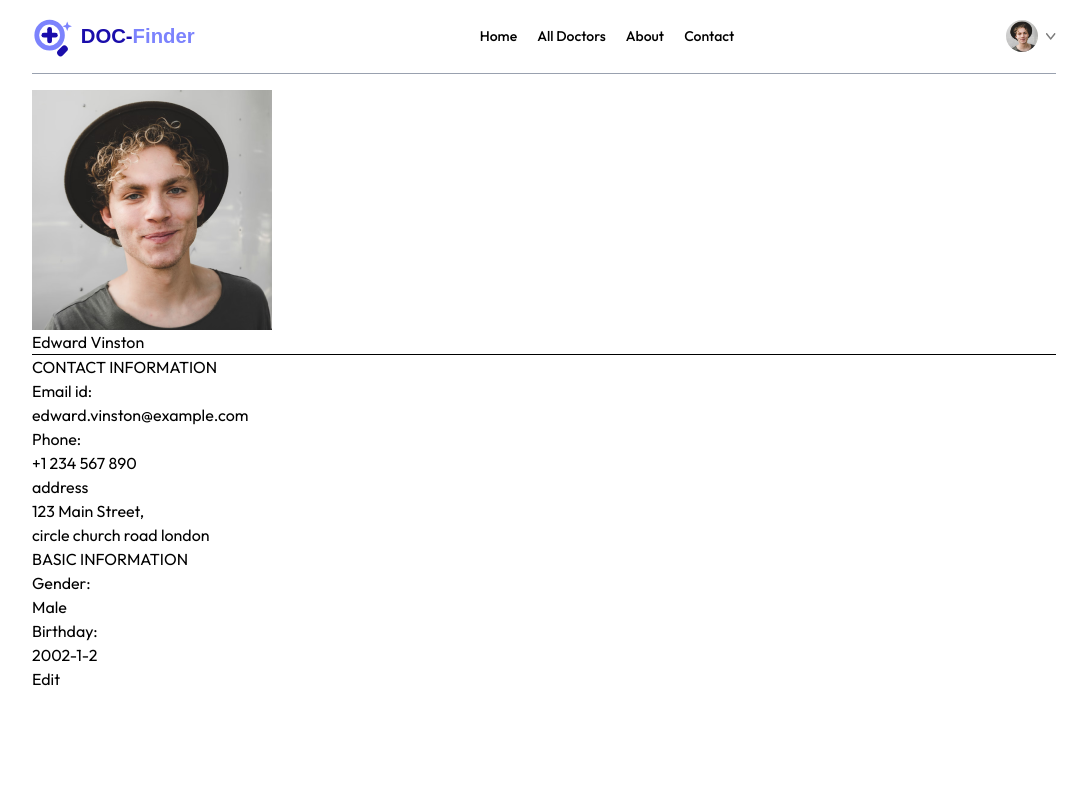
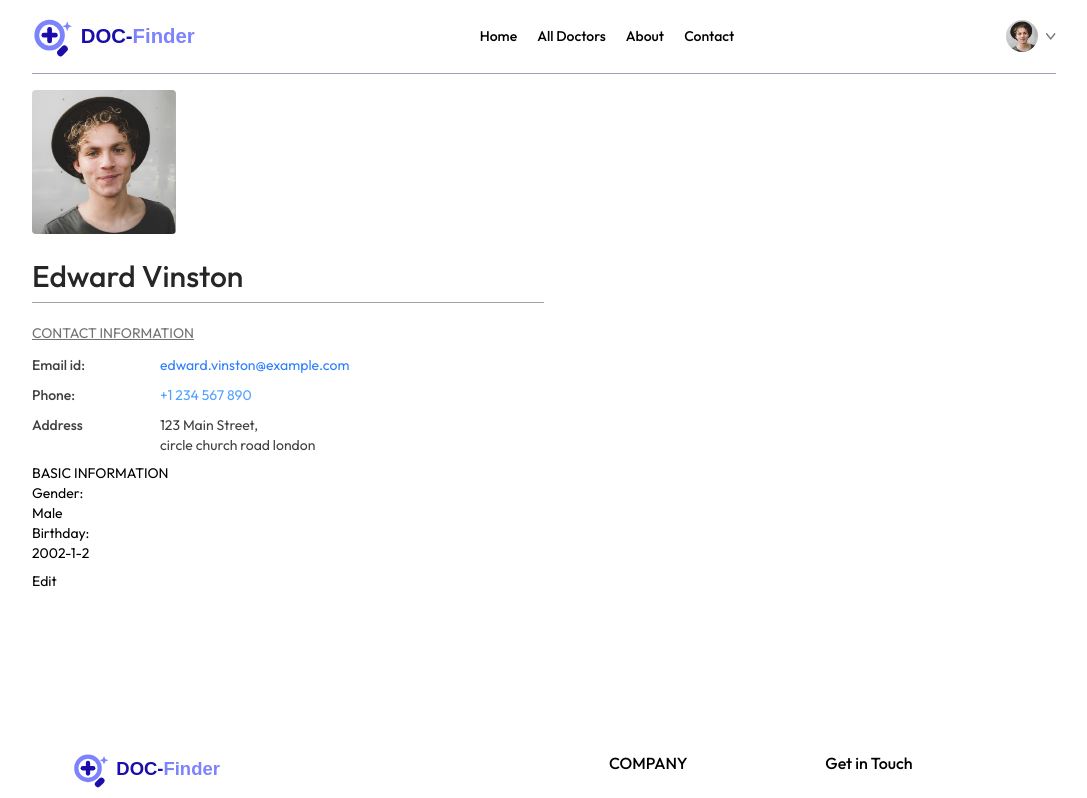
Before and after one commit to HarisShahnawaz/DOC-Finder, a React (Vite) app in the folder frontend/: page /my-profile in a window 1280 px wide. Shown: the top 798 px of the page, without its empty margins (96-1183 px from the left). Built offline with nearby package versions, Linux system fonts and the light colour scheme.

Commit message:
add cs styles

```diff
--- a/frontend/src/pages/MyProfile.jsx
+++ b/frontend/src/pages/MyProfile.jsx
@@ -19,29 +19,29 @@ const MyProfile = () => {
 
   const [isEdit, setIsEdit] = useState(false)
   return (
-    <div>
-      <img src={userData.image} alt="" />
+    <div className='max-w-lg flex flex-col gap-2 text-sm'>
+      <img className='w-36 rounded' src={userData.image} alt="" />
 
 
       {
         isEdit
-          ? <input type='text' value={userData.name} onChange={e => setUserData(prev => ({ ...prev, name: e.target.value }))} />
-          : <p>{userData.name}</p>
+          ? <input className='bg-gray-50 text-3xl font-medium max-w-60 mt-4' type='text' value={userData.name} onChange={e => setUserData(prev => ({ ...prev, name: e.target.value }))} />
+          : <p className='font-medium text-3xl text-neutral-800 mt-4'>{userData.name}</p>
       }
-      <hr />
+      <hr className='bg-zinc-400 h-[1px] border-none' />
 
       <div>
-        <p>CONTACT INFORMATION</p>
-        <div>
-          <p>Email id:</p>
-          <p>{userData.email}</p>
-          <p>Phone:</p>
+        <p className='text-neutral-500 underline mt-3 '>CONTACT INFORMATION</p>
+        <div className='grid grid-cols-[1fr_3fr] gap-y-2.5 mt-3 text-neutral-700'>
+          <p className='font-medium'>Email id:</p>
+          <p className='text-blue-500'>{userData.email}</p>
+          <p className='font-medium'>Phone:</p>
           {
             isEdit
-              ? <input type='text' value={userData.phone} onChange={e => setUserData(prev => ({ ...prev, phone: e.target.value }))} />
-              : <p>{userData.phone}</p>
+              ? <input className='bg-gray-100 max-w-52' type='text' value={userData.phone} onChange={e => setUserData(prev => ({ ...prev, phone: e.target.value }))} />
+              : <p className='text-blue-400'>{userData.phone}</p>
           }
-          <p>address</p>
+          <p className='font-medium'>Address</p>
           {
             isEdit
               ? <p>
```
